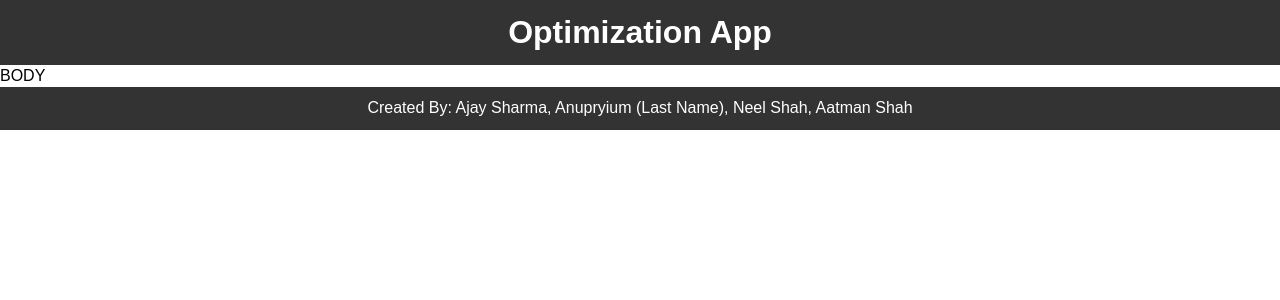
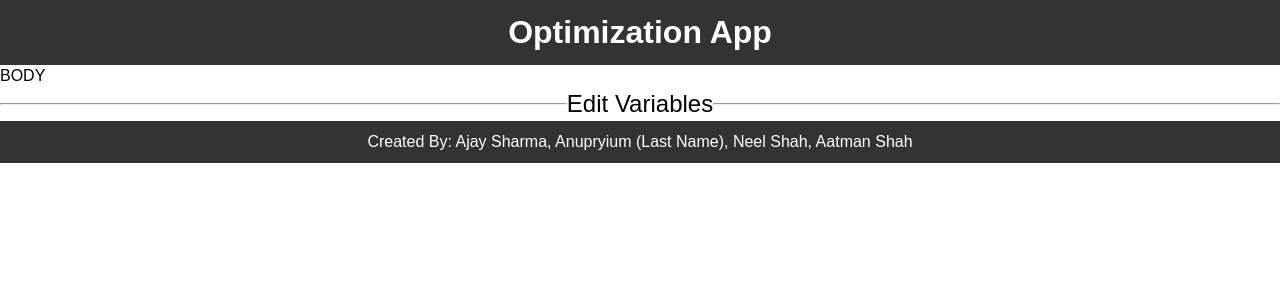
Before and after one commit to ajaysharma2001/MathApp, a React (Create React App) app in the folder calc-app/: page / in a window 1280 px wide. Shown: the top 300 px of the page. Built offline with nearby package versions, Linux system fonts and the light colour scheme.

Commit message:
Added Variables Title with Line Beside

```diff
--- a/calc-app/src/App.js
+++ b/calc-app/src/App.js
@@ -2,6 +2,7 @@ import React, { Component } from 'react';
 import './App.css';
 import Header from './components/layout/Header';
 import Footer from './components/layout/Footer';
+import VariablesTitle from './components/layout/VariablesTitle';
 
 
 class App extends Component {
@@ -13,6 +14,7 @@ class App extends Component {
           <p>
             BODY
           </p>
+          <VariablesTitle />
           <Footer />
       </div>
     );
--- /dev/null
+++ b/calc-app/src/components/layout/VariablesTitle.js
@@ -0,0 +1,29 @@
+import React from 'react'
+
+export default function VariablesTitle() {
+  return (
+      <div style={rowStyle}>
+            <hr style={lineStyle} />
+            <p style={textStyle}>Edit Variables</p>
+            <hr style={lineStyle} />
+      </div>
+  )
+}
+
+const lineStyle = {
+    backgroundColor: 'black',
+    height: 2,
+    flex: 1,
+    alignSelf: 'center'
+}
+
+const textStyle = {
+    alignSelf:'center',
+    paddingHorizontal:5,
+    fontSize: 24
+}
+
+const rowStyle = {
+    display: 'flex',
+    flexDirection: 'row'
+}
```
